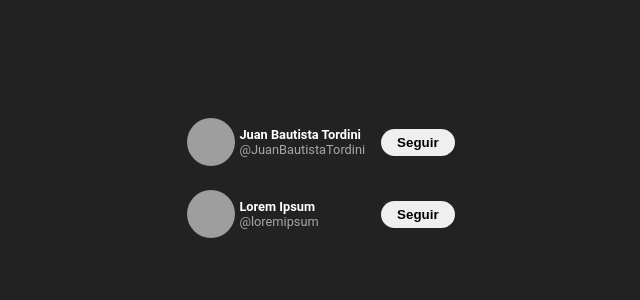
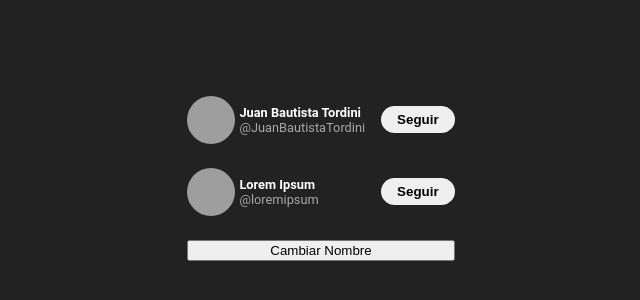
Before and after one commit to JuanBautistaTordini/React, a React (Vite) app in the folder project/HolaMundo/: page / in a window 1280 px wide. Shown: the part 222-522 px from the top of the page, without its empty margins (319-959 px from the left). Built offline with nearby package versions, Linux system fonts and the light colour scheme; grey boxes are pictures that could not be loaded.

Commit message:
refactor: Update App component to use useState hook for managing name and username

```diff
--- a/project/HolaMundo/src/App.jsx
+++ b/project/HolaMundo/src/App.jsx
@@ -1,16 +1,24 @@
 import './App.css';
+import { useState } from 'react';
 import { TwitterFollowCard } from './TwitterFollowCard';
 
 export function App() {
     const formatUserName = (userName) => `@${userName}`;
+    const [name, setName] = useState('Juan Bautista Tordini');
+    const [userName, setUserName] = useState('JuanBautistaTordini');
+
+    const handleNameChange = () => {
+        setName('Pedro Michel');
+        setUserName('pedromichel');
+    };
 
     return (
         <section className="App">
             <TwitterFollowCard
                 formatUserName={formatUserName}
-                userName="JuanBautistaTordini"
+                userName={userName}
             >
-                Juan Bautista Tordini
+                {name}
             </TwitterFollowCard>
 
             <TwitterFollowCard
@@ -19,6 +27,10 @@ export function App() {
             >
                 Lorem Ipsum
             </TwitterFollowCard>
+
+            <button onClick={handleNameChange}>
+                Cambiar Nombre
+            </button>
         </section>
     );
 }
```
